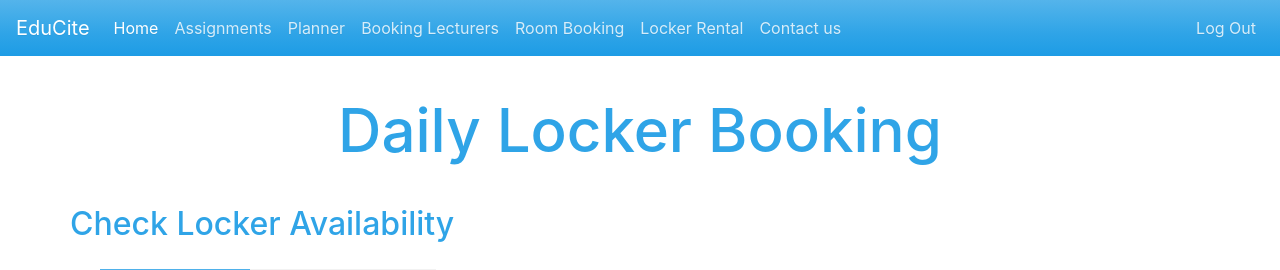
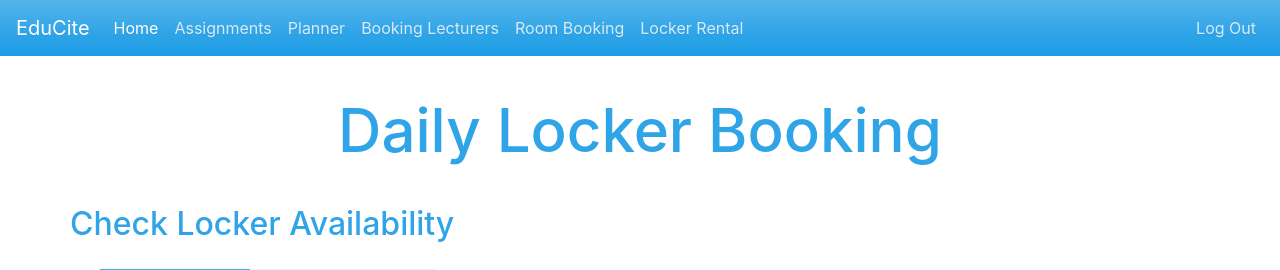
Before and after one commit to StevenZwe/OOPP-Ting, a Flask app: page /lockers in a window 1280 px wide. Shown: the top 270 px of the page. Run offline with Flask 2, Linux system fonts and the light colour scheme; some libraries are stand-ins or nearby versions.

Commit message:
Merge branch 'master' of https://github.com/StevenZwe/Organizer-Ting
# Conflicts:
#	.idea/workspace.xml

```diff
--- a/templates/includes/_navbar.html
+++ b/templates/includes/_navbar.html
@@ -25,10 +25,6 @@
         <li class="nav-item">
             <a class="nav-link" href="/lockers"> Locker Rental</a>
         </li>
-        <li class="nav-item">
-            <a class="nav-link" href="/Contact"> Contact us</a>
-        </li>
-
   {% if  session.get('identity')== 'teacher'%}
               <li class="nav-item">
         <a class="nav-link" href="/teacherbooking"> Confirm Booking</a>
```
